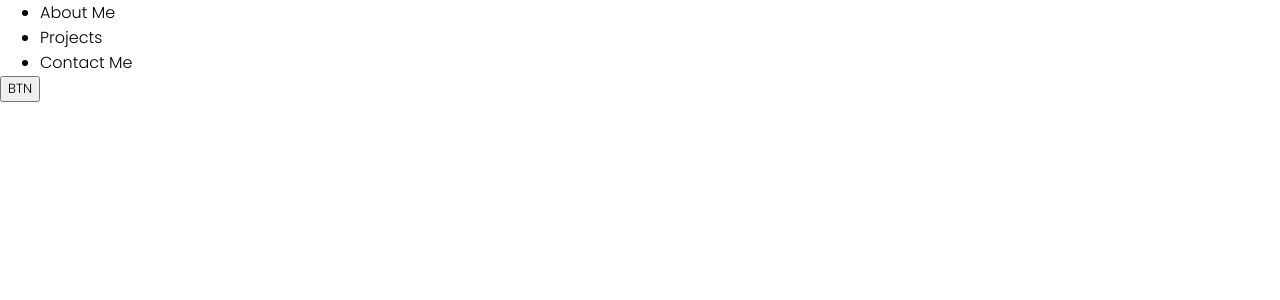
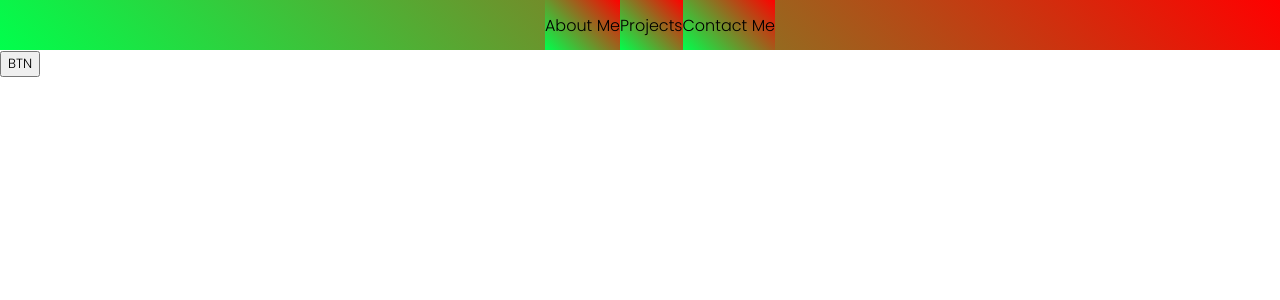
Before and after one commit to Christian55diaz/sum1say-ReacT, a React (Create React App) app: page / in a window 1280 px wide. Shown: the top 300 px of the page. Built offline with nearby package versions, Linux system fonts and the light colour scheme.

Commit message:
navbar css added spark

```diff
--- a/src/components/navbar/navbar.css
+++ b/src/components/navbar/navbar.css
@@ -0,0 +1,23 @@
+ nav{
+     position: fixed;
+     top: 0%;
+     width: 100%;
+     height: 50px;
+     background: linear-gradient(45deg, rgb(0, 255, 76), rgb(255, 0, 0));
+ }
+ .list {
+     list-style-type: none;
+     background: linear-gradient(45deg, rgb(0, 255, 76), rgb(255, 0, 0));
+     height: 100%;
+     display: flex;
+     justify-content: center;
+     align-items: center;
+     position: relative;
+ }
+ .item {
+     margin-right: 20px;
+     font-size: 20px;
+     text-transform: uppercase;
+     color: #f1f1f1;
+     cursor: pointer;
+ }
```
